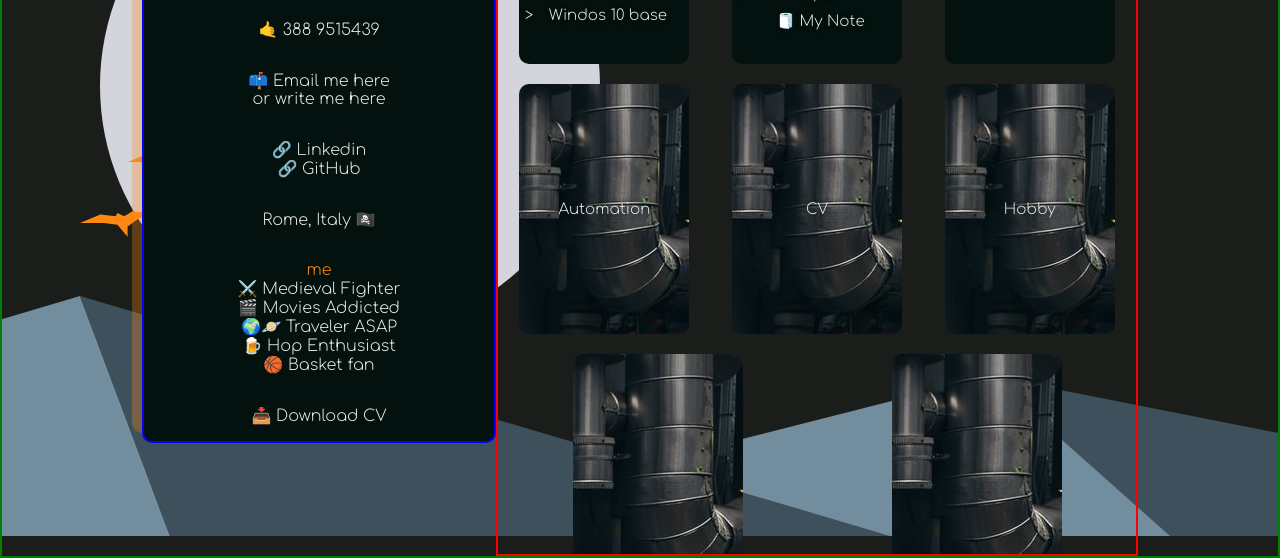
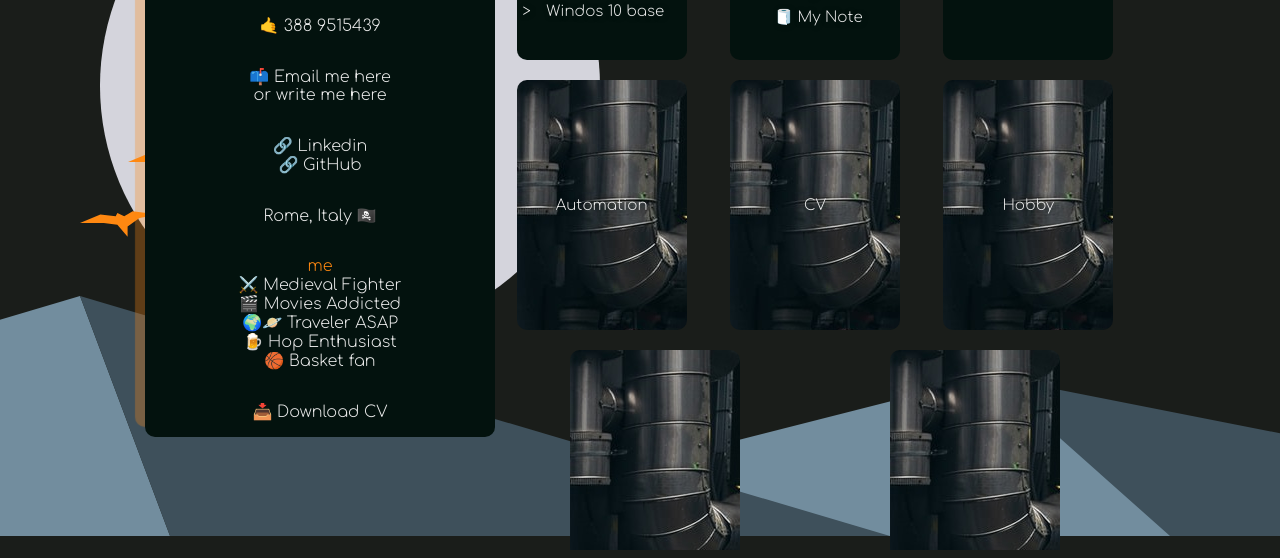
Before and after one commit to gabrielemartire/gabrielemartire, a plain HTML site: page index.html in a window 1280 px wide. Shown: the part 264-822 px from the top of the page. Drawn offline with Linux system fonts and the light colour scheme.

Commit message:
v0.5.2 layout border

```diff
--- a/style.css
+++ b/style.css
@@ -30,7 +30,6 @@ a:hover { /* mouse over link */ text-decoration: underline; }
 
 /* container generale */
 .container {
-    border: 2px green solid;
     display:flex;
     width: 100%;
     height: 100%;
@@ -58,7 +57,6 @@ a:hover { /* mouse over link */ text-decoration: underline; }
 
     /* info box a sinistra */
 .infoBox {
-    border: 2px rgb(4, 0, 255) solid;
     display: flex;
     width: 98%;
     max-width: 350px;
@@ -115,7 +113,6 @@ img {
 
     /* contenitore area portfolio */
 .portfolioBox{
-    border: 2px rgb(255, 0, 0) solid;
     width: 50%;
     display:flex;
     flex-wrap: wrap;
```
